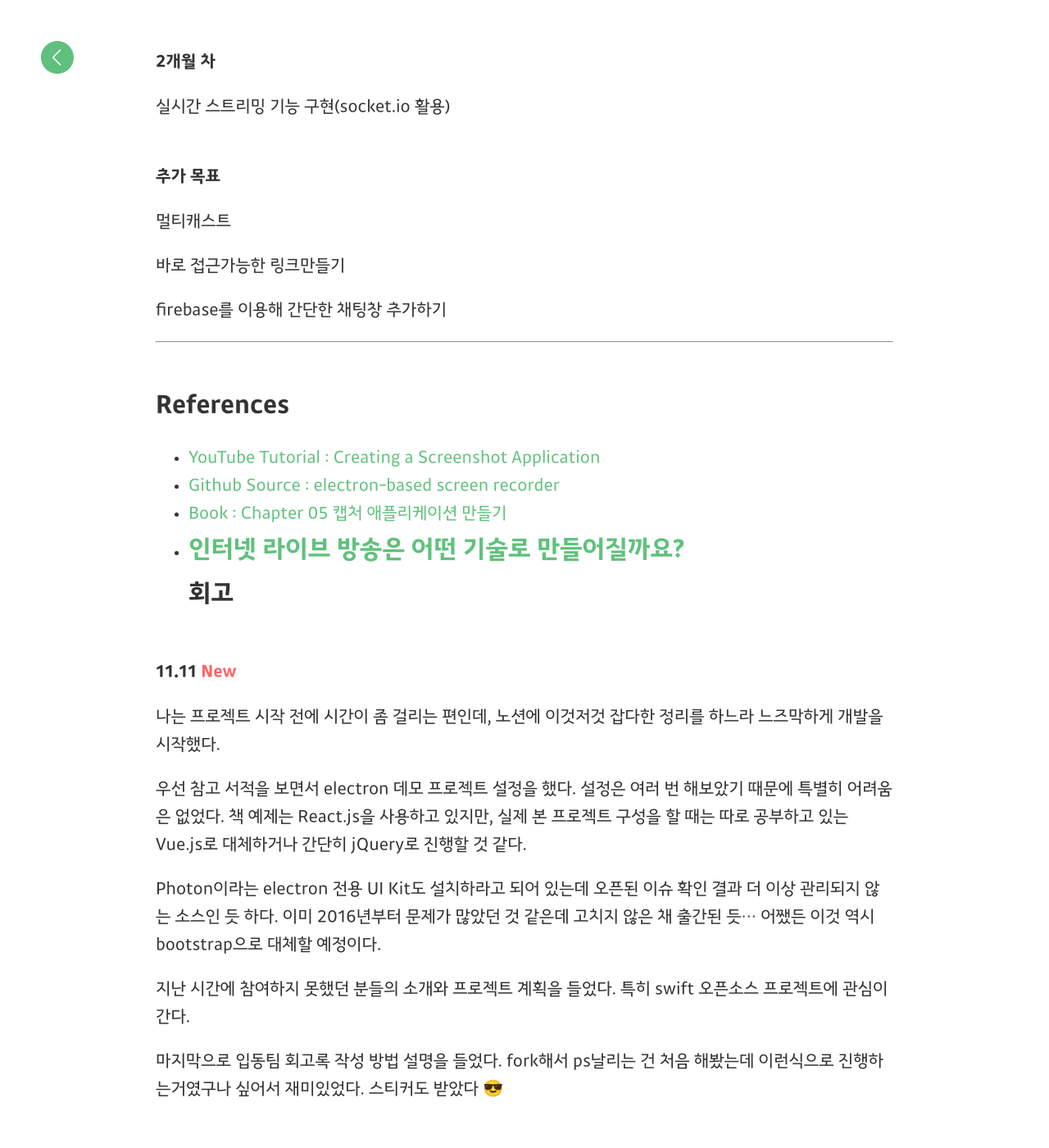
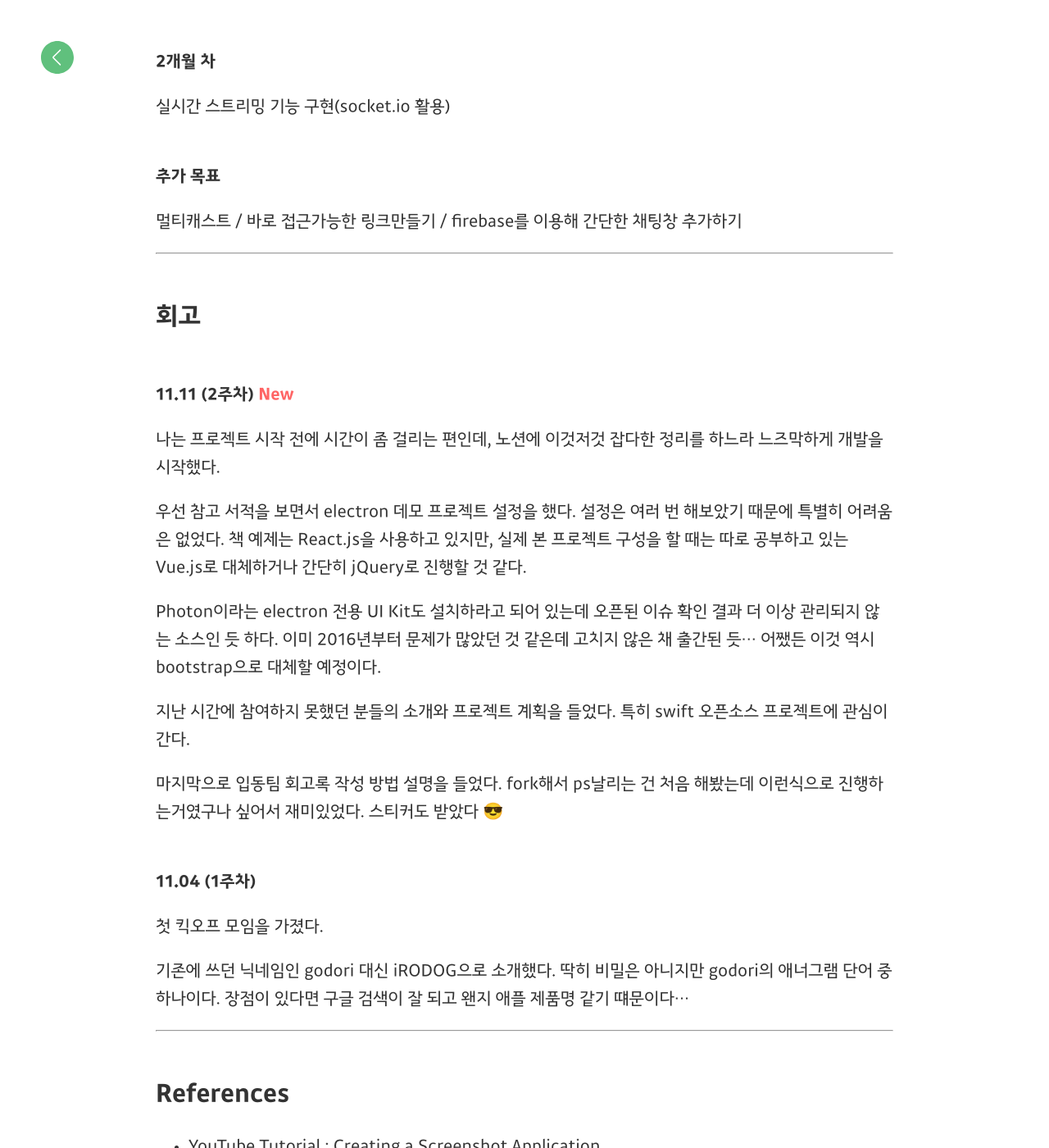
Before and after one commit to yeogaemogaco/retrospective-2nd, a Jekyll site: the page built from _posts/2017-11-04-godori.md, in a window 1280 px wide and 1400 px high, scrolled down 883 px. Shown: the whole window at 82% size. Built offline with Jekyll 4.4.1, drawn with Linux system fonts in a browser that asks for light colours; some of the changed text lies outside the part shown.

Commit message:
[수정] iRODOG 2주차 회고 내용 수정

```diff
--- a/_posts/2017-11-04-godori.md
+++ b/_posts/2017-11-04-godori.md
@@ -27,23 +27,14 @@
 실시간 스트리밍 기능 구현(socket.io 활용)
 
 #### 추가 목표
-멀티캐스트
-
-바로 접근가능한 링크만들기
-
-firebase를 이용해 간단한 채팅창 추가하기
+멀티캐스트 / 바로 접근가능한 링크만들기 / firebase를 이용해 간단한 채팅창 추가하기
 
 ---
-## References
 
-* [YouTube Tutorial : Creating a Screenshot Application](https://www.youtube.com/watch?v=D-OUETXO_3Y)
-* [Github Source : electron-based screen recorder](https://github.com/hokein/electron-screen-recorder)
-* [Book : Chapter 05 캡처 애플리케이션 만들기](http://www.yes24.com/24/goods/45810297?scode=032&OzSrank=1)
-* [인터넷 라이브 방송은 어떤 기술로 만들어질까요?](https://m.blog.naver.com/n_cloudplatform/221130819098)
----
 ## 회고
 
-#### 11.11  <span style="color:#ff6464">new</span>
+#### 11.11 (2주차) <span style="color:#ff6464; size:10;">new</span>
+
 나는 프로젝트 시작 전에 시간이 좀 걸리는 편인데, 노션에 이것저것 잡다한 정리를 하느라 느즈막하게 개발을 시작했다.
 
 우선 참고 서적을 보면서 electron 데모 프로젝트 설정을 했다. 설정은 여러 번 해보았기 때문에 특별히 어려움은 없었다.
@@ -56,7 +47,20 @@
 
 마지막으로 입동팀 회고록 작성 방법 설명을 들었다. fork해서 ps날리는 건 처음 해봤는데 이런식으로 진행하는거였구나 싶어서 재미있었다. 스티커도 받았다 😎
 
-#### 11.04
+
+
+#### 11.04 (1주차)
 첫 킥오프 모임을 가졌다.
 
 기존에 쓰던 닉네임인 godori 대신 iRODOG으로 소개했다. 딱히 비밀은 아니지만 godori의 애너그램 단어 중 하나이다. 장점이 있다면 구글 검색이 잘 되고 왠지 애플 제품명 같기 떄문이다...
+
+---
+## References
+
+* <a href="https://www.youtube.com/watch?v=D-OUETXO_3Y" target="_blank">YouTube Tutorial : Creating a Screenshot Application</a>
+
+* <a href="https://github.com/hokein/electron-screen-recorder" target="_blank">Github Source : electron-based screen recorder</a>
+
+* <a href="http://www.yes24.com/24/goods/45810297?scode=032&OzSrank=1" target="_blank">Book : Chapter 05 캡처 애플리케이션 만들기</a>
+
+* <a href="https://m.blog.naver.com/n_cloudplatform/221130819098" target="_blank">Y인터넷 라이브 방송은 어떤 기술로 만들어질까요?</a>
```
